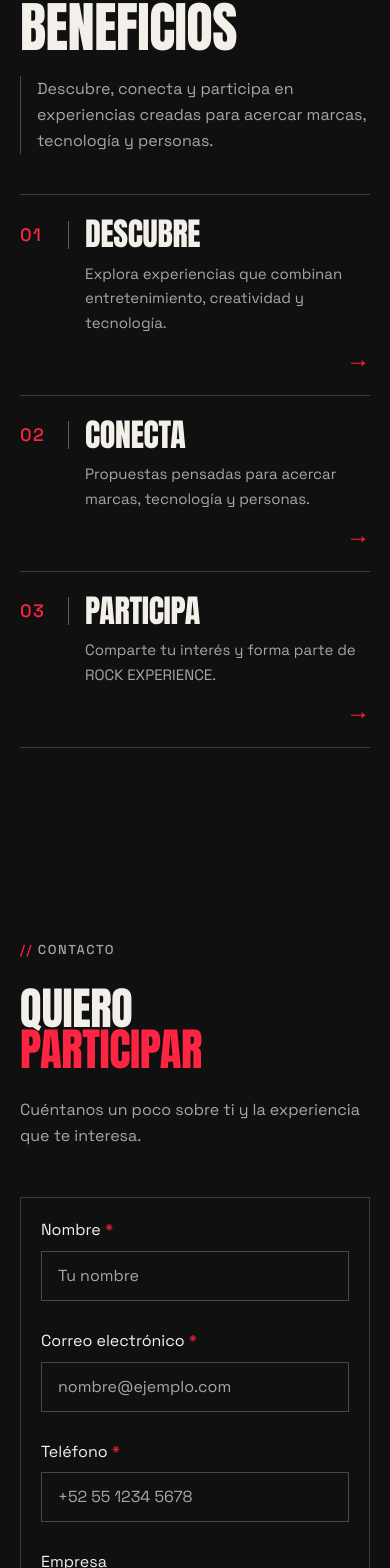
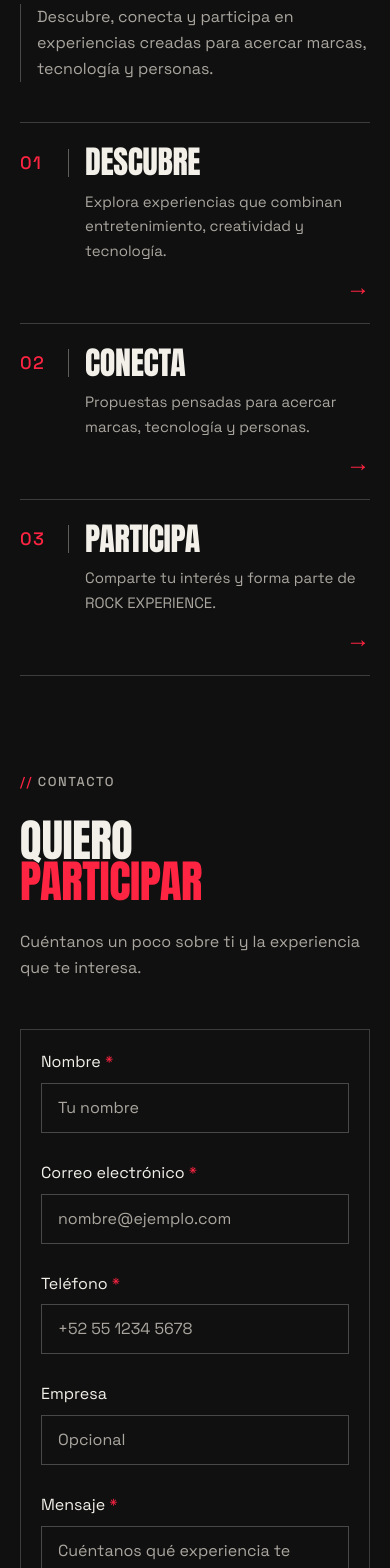
Before and after one commit to erikbonifaz/rock-experience, a Next.js app: page / in a window 390 px wide. Shown: the part 3676-5244 px from the top of the page. Built offline with nearby package versions, Linux system fonts and the light colour scheme.

Commit message:
style(layout): harmonize section spacing

```diff
--- a/app/globals.css
+++ b/app/globals.css
@@ -26,6 +26,7 @@
   --grid-columns: 12;
   --grid-gap: var(--space-6);
   --header-height: 80px;
+  --section-space: 48px;
   --display-size: clamp(128px, 13.889vw, 184px);
   --display-leading: 0.9;
   --display-tracking: -0.01em;
@@ -97,6 +98,8 @@ a {
   max-width: var(--content-width);
   margin-inline: auto;
 }
+.section-space { padding-block: var(--section-space); }
+.section-space-top { padding-top: var(--section-space); }
 .editorial-grid {
   display: grid;
   grid-template-columns: repeat(var(--grid-columns), minmax(0, 1fr));
@@ -379,8 +382,12 @@ a {
 }
 .hero-cross::after { transform: translate(-50%, -50%) rotate(90deg); }
 .hero-cross::before { transform: translate(-50%, -50%); }
+@media (min-width: 640px) {
+  :root { --section-space: 64px; }
+}
 @media (min-width: 1100px) {
   :root {
+    --section-space: 96px;
     --display-size: clamp(128px, min(15vw, 25svh), 250px);
   }
   .hero-image { object-position: 70% 50%; }
--- a/components/layout/site-footer.tsx
+++ b/components/layout/site-footer.tsx
@@ -10,7 +10,7 @@ export function SiteFooter() {
           "radial-gradient(ellipse 80% 55% at 85% 110%, rgb(255 36 66 / 0.16), transparent 72%)",
       }}
     >
-      <div className="page-container relative z-10 flex min-h-[760px] flex-col pb-6 pt-28 md:min-h-[660px] md:pt-32 lg:min-h-[720px] lg:pt-40">
+      <div className="page-container relative z-10 flex min-h-[760px] flex-col pb-6 section-space-top md:min-h-[660px] lg:min-h-[720px]">
         <div className="relative h-px w-full bg-[#F2F0E9]/20" aria-hidden="true">
           <span className="absolute left-0 top-1/2 h-7 w-px -translate-y-1/2 bg-[#F2F0E9]/35" />
           <span className="absolute -left-3 top-1/2 h-px w-6 -translate-y-1/2 bg-[#F2F0E9]/35" />
--- a/features/benefits/components/benefits-section.tsx
+++ b/features/benefits/components/benefits-section.tsx
@@ -29,7 +29,7 @@ export function BenefitsSection() {
   return (
     <section
       id="beneficios"
-      className="page-container pb-24 pt-16 md:pb-32 md:pt-20 experiences-desktop:pb-40 experiences-desktop:pt-24"
+      className="page-container section-space"
       aria-labelledby="beneficios-title"
     >
       <header className="mb-10 grid grid-cols-1 gap-y-6 md:mb-12 md:grid-cols-8 md:gap-x-5 experiences-desktop:mb-14 experiences-desktop:grid-cols-12 experiences-desktop:gap-x-6">
--- a/features/contact/participation-section.tsx
+++ b/features/contact/participation-section.tsx
@@ -4,7 +4,7 @@ export function ParticipationSection() {
   return (
     <section
       id="contacto"
-      className="page-container pb-28 pt-24 md:pb-32 md:pt-32 lg:pb-40 lg:pt-40"
+      className="page-container section-space"
       aria-labelledby="participation-title"
     >
       <div className="grid grid-cols-1 gap-y-12 md:grid-cols-12 md:gap-x-6 md:gap-y-14 lg:gap-x-8">
--- a/features/experiences/components/experiences-section.tsx
+++ b/features/experiences/components/experiences-section.tsx
@@ -4,10 +4,10 @@ export function ExperiencesSection() {
   return (
     <section
       id="experiencias"
-      className="page-container pb-24 pt-16 md:pb-32 md:pt-16"
+      className="page-container section-space"
       aria-labelledby="experiencias-title"
     >
-      <header className="mb-8 grid grid-cols-1 gap-y-5 md:mb-10 md:grid-cols-8 md:gap-x-5 experiences-desktop:mb-8 experiences-desktop:grid-cols-12 experiences-desktop:gap-x-6">
+      <header className="mb-10 grid grid-cols-1 gap-y-5 md:mb-12 md:grid-cols-8 md:gap-x-5 experiences-desktop:mb-14 experiences-desktop:grid-cols-12 experiences-desktop:gap-x-6">
         <h2
           id="experiencias-title"
           className="navigation-focus-target font-display text-[clamp(3rem,7vw,4.5rem)] leading-[0.9] tracking-[-0.01em] text-[#F2F0E9] md:col-span-5 md:text-[clamp(4rem,8vw,6rem)] experiences-desktop:col-span-8 experiences-desktop:text-[clamp(5rem,7vw,7rem)]"
```
